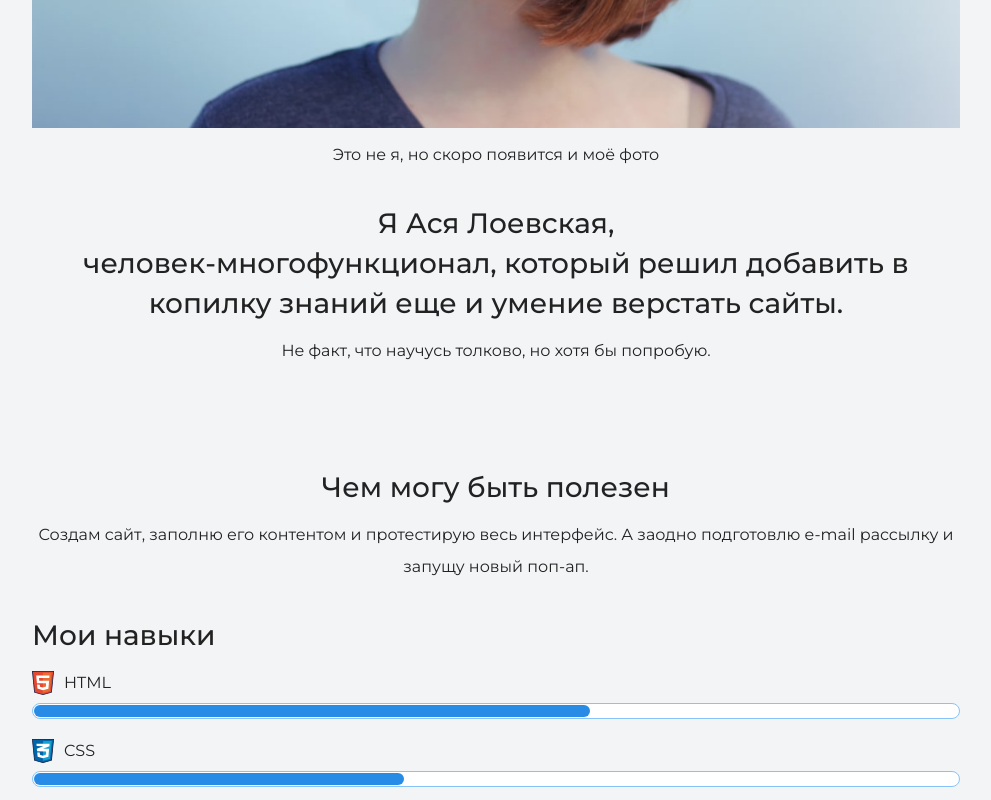
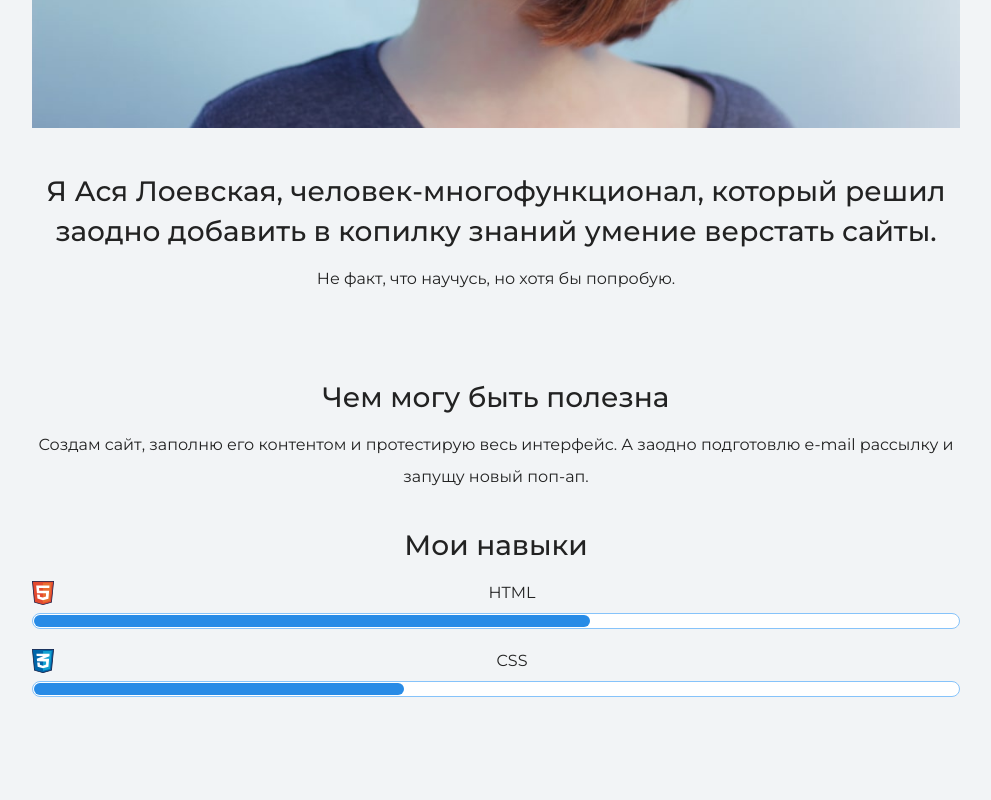
Before and after one commit to Feizerr/my-site, a plain HTML site: page index.html in a window 1280 px wide. Shown: the part 1580-2380 px from the top of the page, without its empty margins (144-1135 px from the left). Drawn offline with nearby package versions, Linux system fonts and the light colour scheme.

Commit message:
Правки стилей -9 июля

```diff
--- a/index.html
+++ b/index.html
@@ -28,15 +28,11 @@
       <h2 class="subheading">Привет!</h2>
       <figure class="user-image">
       	<img src="files/user.jpg" width="928" height="536" alt="Это я">
-      	<figcaption>Это не я, но скоро появится и моё фото</figcaption>
       </figure>
-      <div style="text-align:center;">
-	      <h3>Я Ася Лоевская,
-	      <br> человек-многофункционал, который решил добавить в копилку знаний еще и умение верстать сайты.</h3>
-	      <p>Не факт, что научусь толково, но хотя бы попробую.</p>
-	      <h3 style="margin-top:100px;">Чем могу быть полезен</h3>
-	      <p>Создам сайт, заполню его контентом и протестирую весь интерфейс. А заодно подготовлю e-mail рассылку и запущу новый поп-ап.</p>
-	    </div>
+      <h3>Я Ася Лоевская, человек-многофункционал, который решил заодно добавить в копилку знаний умение верстать сайты.</h3>
+      <p>Не факт, что научусь, но хотя бы попробую.</p>
+      <h3 class="useful">Чем могу быть полезна</h3>
+      <p>Создам сайт, заполню его контентом и протестирую весь интерфейс. А заодно подготовлю e-mail рассылку и запущу новый поп-ап.</p>
       <div class="skills">
       	<h3>Мои навыки</h3>
       	<dl class="skills-list">
@@ -57,7 +53,7 @@
       </figure>
       <a class="button" href="source/project/index.html" target="_blank">Посмотреть</a>
 
-      <h3 style="margin-top:80px;">Сайт инструктора Кекса</h3>
+      <h3>Сайт инструктора Кекса</h3>
       <p>Небольшой лендинг о школе для начинающих.</p>
 
       <h3>Блог начинающего верстальщика</h3>
--- a/style.css
+++ b/style.css
@@ -71,6 +71,7 @@ body {
 
 .intro {
   margin: 0 0 120px;
+  text-align: center;
 }
 
 .subheading {
@@ -98,6 +99,11 @@ body {
 .intro p {
   margin: 0 0 32px;
 }
+
+.skills h3 {
+  margin-top:5px;
+}
+
 
 .skills-list {
   margin: 0;
@@ -137,6 +143,7 @@ body {
 
 .portfolio {
   margin: 0 0 120px;
+  text-align: center;
 }
 
 .projects {
@@ -172,11 +179,12 @@ body {
 .page-footer {
   padding: 40px 0;
   background-color: #00417d;
+  color: #ffffff;
 }
 
 .page-footer a {
   margin-left: 56px;
-  color: #ffffff;
+  color: inherit;
   text-decoration: none;
   background-repeat: no-repeat;
   background-position: left;
@@ -191,3 +199,7 @@ body {
   padding-left: 25px;
   background-image: url("img/icon-phone-footer.svg");
 }
+
+.useful {
+  padding-top: 50px;
+}
```
